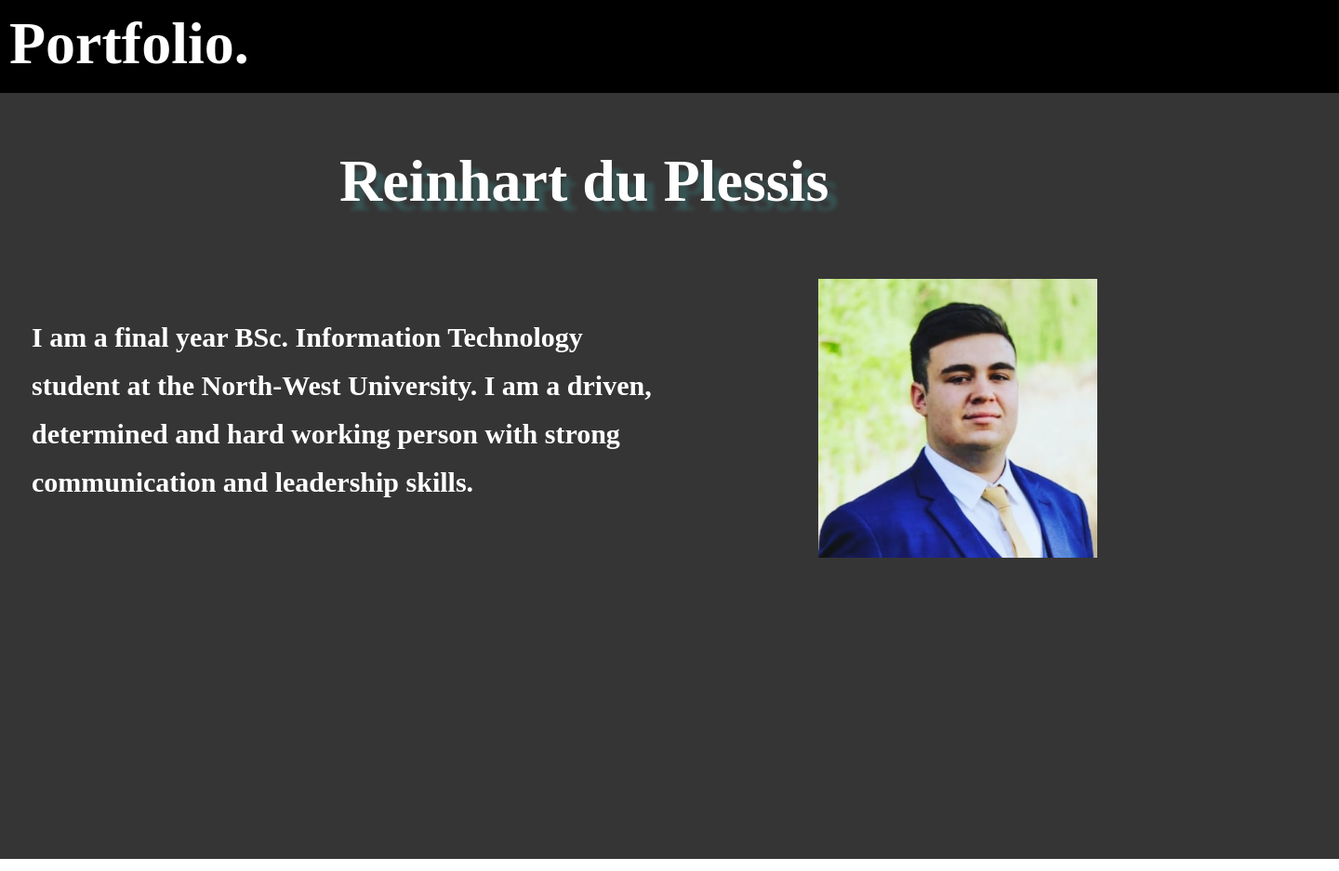
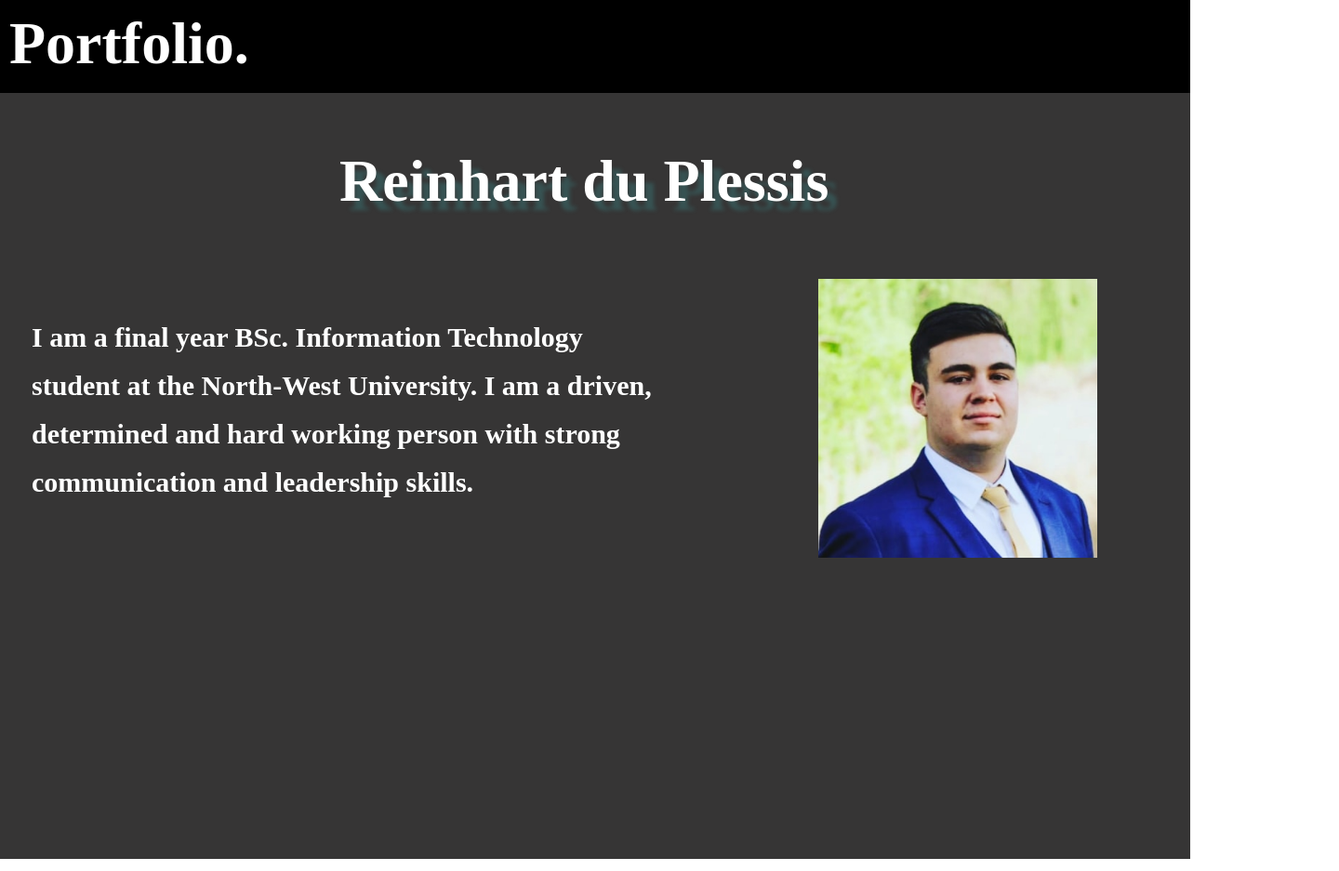
Before and after one commit to ReinhartduP/ReinhartduP.github.io, a plain HTML site: page index.html in a window 1280 px wide. Shown: the whole page at 93% size, 1440 px wide, since content can reach past the window. Drawn offline with Linux system fonts and the light colour scheme.

Commit message:
Update styles.css

```diff
--- a/styles.css
+++ b/styles.css
@@ -1,7 +1,7 @@
 /*HEADER*/
 .header{
     position: absolute;
-    width: 1440px;
+    width: 100%;
     height: 100px;
     left: 0px;
     top: 0px;
@@ -32,7 +32,7 @@
 
 .content{
     position: absolute;
-    width: 1440px;
+    width: 100%;
     height: 824px;
     left: 0px;
     top: 100px;
```
